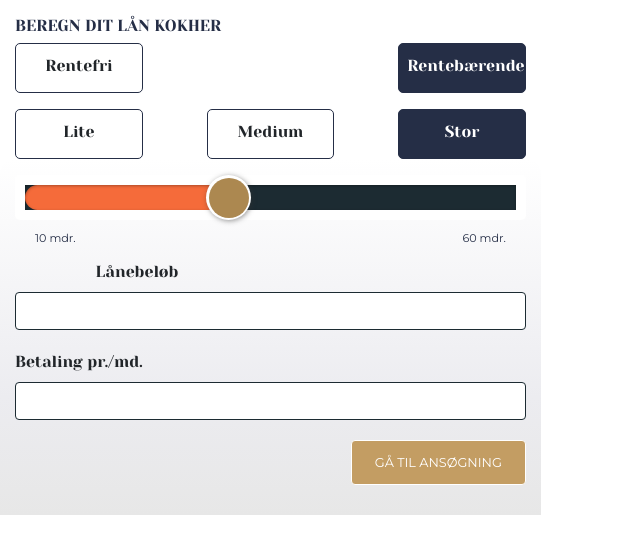
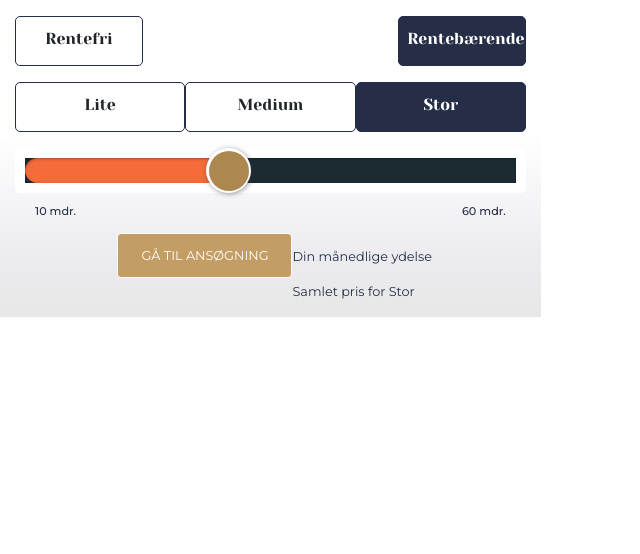
Before and after one commit to tpobro/tpobro, a website built with Parcel: page src/index.html in a window 1280 px wide. Shown: the whole page, without its empty margins (0-640 px from the left). Built offline with nearby package versions, Linux system fonts and the light colour scheme.

Commit message:
text insert

```diff
--- a/src/index.html
+++ b/src/index.html
@@ -1,55 +1,54 @@
 <!DOCTYPE html>
 <html lang="en">
+
 <head>
     <meta charset="UTF-8">
     <meta http-equiv="X-UA-Compatible" content="IE=edge">
     <meta name="viewport" content="width=device-width, initial-scale=1.0">
-    <title>Document</title>
-    <link rel="stylesheet" href="https://cdn.jsdelivr.net/npm/bootstrap@4.0.0/dist/css/bootstrap.min.css" integrity="sha384-Gn5384xqQ1aoWXA+058RXPxPg6fy4IWvTNh0E263XmFcJlSAwiGgFAW/dAiS6JXm" crossorigin="anonymous">
+    <title>Slider UI</title>
+    <link rel="stylesheet" href="https://cdn.jsdelivr.net/npm/bootstrap@4.0.0/dist/css/bootstrap.min.css"
+        integrity="sha384-Gn5384xqQ1aoWXA+058RXPxPg6fy4IWvTNh0E263XmFcJlSAwiGgFAW/dAiS6JXm" crossorigin="anonymous">
     <link rel="stylesheet" href="scss/main.scss">
 </head>
+
 <body>
 
     <div id="sliderWrapper">
         <hr>
-
-
         <div class="whiteBg row col-12 col-md-10">
             <!-- SLIDERS START -->
             <div class="container">
-            <h2>beregn dit lån kokher</h2>
-            <div id="productSelector" class="d-flex justify-content-between multiChoiceBtn btn-group-sm btn-group-toggle"
+                <!-- <h2>beregn dit lån kokher</h2> -->
+                <div id="productSelector"
+                    class="d-flex justify-content-between multiChoiceBtn btn-group-sm btn-group-toggle"
                     data-toggle="buttons">
-            <label class="col-2 col-md-3 btn radioBtns float-right">
+                    <label class="col-3 col-md-3 btn radioBtns float-right">
                         <input type="radio" class="productValue" value="0" name="options">Rentefri
                     </label>
-
-            <label class="col-2 col-md-3 btn radioBtns active">
+                    <label class="col-3 col-md-3 btn radioBtns active">
                         <input type="radio" class="productValue" value="1" name="options">Rentebærende
                     </label>
 
                 </div>
                 <hr>
-            <div id="productAmountSelector" class="d-flex justify-content-between multiChoiceBtn btn-group-sm btn-group-toggle"
+                <div id="productAmountSelector"
+                    class="d-flex justify-content-between multiChoiceBtn btn-group-sm btn-group-toggle"
                     data-toggle="buttons">
-                <label class="col-2 col-md-3 btn radioBtns">
-                    <input type="radio" class="productValue" value="30000" name="options">Lite
+                    <label class="col-3 col-md-4 btn radioBtns">
+                        <input type="radio" class="productValue" value="30000" name="Lite">Lite
                     </label>
 
-                <label class="col-2 col-md-3 btn radioBtns">
-                    <input type="radio" class="productValue" value="38000" name="options">Medium
+                    <label class="col-3 col-md-4 btn radioBtns">
+                        <input type="radio" class="productValue" value="38000" name="Medium">Medium
                     </label>
 
-                <label class="col-2 col-md-3 btn radioBtns active">
-                    <input type="radio" class="productValue" value="48000" name="options">Stor
+                    <label class="col-3 col-md-4 btn radioBtns active">
+                        <input type="radio" class="productValue" value="48000" name="Stor">Stor
                     </label>
-
                 </div>
-
             </div>
             <div class="calculationSlider col-12">
                 <hr>
-
                 <input class="durationSlider" type="range" value="30" step="10" min="10" max="60">
                 <div class="loanDurationTextLeft innerSliderText float-left">
                     <p>10 mdr.</p>
@@ -57,100 +56,44 @@
                 <div class="loanDurationTextRight innerSliderText float-right">
                     <p>60 mdr.</p>
                 </div>
-
                 <div class="dividerLarge"></div>
-              <label for="" class="loanHeader">Lånebeløb</label>
-              <input type="text" class="loanAmount form-control" readonly>
-              <label for="" class="totalMonthlyAmount">Betaling pr./md.</label>
-              <input type="text" class="totalMonthlyAmount form-control" readonly>
-              <button type="button" class="btn btn-primary submitBtn">Gå til ansøgning</button>
-              <div class="divider"></div>
-              <label for="samlelaanLabel" class="loanDetails dynamicDisclaimer formWrapper"></label>
-              <div class="divider d-none d-sm-block"></div>
+                <div class="float-right">
+                    <div class="monthlyPaymentWrapper">
+                        <p>Din månedlige ydelse</p>
+                        <h2 class="monthlyPayment"></h2>
+                    </div>
+                    <div class="loanAmountWrapper">
+                        <p class="productNameText"></p>
+                        <h2 class="productPrice"></h2>
+                    </div>
+                </div> <div class="row"></div>
 
 
 
+                <button type="button" class="btn btn-primary submitBtn">Gå til ansøgning</button>
 
-            <!-- <div class="col-12 col-sm-4 sliderLoanInfo">
-                <div class="d-none d-sm-block">
-                <div class="dividerLarge"></div>
-                <label for="" class="loanHeader">Lånebeløb</label>
-                <input type="text" class="loanAmount form-control" readonly>
-                <label for="" class="loanHeader">Lånets løbetid</label>
-                <input type="text" class="loanDuration form-control" readonly>
-                <label for="" class="loanHeader">Betaling pr./md.</label>
-                <input type="text" class="totalMonthlyAmount form-control" readonly>
+                <div class="divider d-none d-sm-block"></div>
+                <label class="loanDetails dynamicDisclaimer formWrapper"></label>
+
         </div>
 
-            </div> -->
 
-            <!-- SLIDERS END  -->
+                <div class="divider d-none d-sm-block"></div>
+            </div>
 
-             <!-- MOBILE  -->
-             <!-- <div class="sliderLoanInfoMobile d-block d-sm-none">
-              <div class="row">
-              <div class="col-4">
-                <label for="" class="loanHeader">Lånets løbetid</label>
-                <input type="text" class="loanDuration form-control" readonly>
-                </div>
-                <div class="col-4">
-                <label for="" class="loanHeader">Betaling pr./md.</label>
-                <input type="text" class="totalMonthlyAmount form-control" readonly>
         </div>
     </div>
-            </div> -->
-
-             <!-- MOBILE -->
-          <!-- <div class="d-block d-sm-none loanInfoMobile">
-            <div class="loanInfo row">
-
-            <p class="col-7 loanInfoStatic">Variabel debitorrente:</p>
-            <p class="col-5 dynamicText interest">3494</p>
-
-            <p class="col-7 loanInfoStatic">ÅOP:</p>
-            <p class="col-5 dynamicText yearlyInterest">3494</p>
-
-            <p class="col-7 loanInfoStatic">Samlet tilbagebetaling:</p>
-            <p class="col-5 dynamicText totalPayback">3494</p>
-
-            <p class="col-7 loanInfoStatic">Samlede kreditomk.: </p>
-            <p class="col-5 dynamicText totalCreditCost">3494</p>
-          </div>
-        </div> -->
-
-
-
-
-
-
-
-
-
-
-        <!--  DESKTOP -->
-           <!-- <div class="d-none d-sm-block">
-          <div class="loanInfo row">
-
-            <p class="col-7 loanInfoStatic">Variabel debitorrente:</p>
-            <p class="col-5 dynamicText interest">3494</p>
-
-            <p class="col-7 loanInfoStatic">ÅOP:</p>
-            <p class="col-5 dynamicText yearlyInterest">3494</p>
-
-            <p class="col-7 loanInfoStatic">Samlet tilbagebetaling:</p>
-            <p class="col-5 dynamicText totalPayback">3494</p>
-
-            <p class="col-7 loanInfoStatic">Samlede kreditomk.: </p>
-            <p class="col-5 dynamicText totalCreditCost">3494</p>
-          </div>
-        </div> -->
-          </div>
-        </div>
-  </div>
-  <script src="https://code.jquery.com/jquery-3.2.1.slim.min.js" integrity="sha384-KJ3o2DKtIkvYIK3UENzmM7KCkRr/rE9/Qpg6aAZGJwFDMVNA/GpGFF93hXpG5KkN" crossorigin="anonymous"></script>
-  <script src="https://cdn.jsdelivr.net/npm/popper.js@1.12.9/dist/umd/popper.min.js" integrity="sha384-ApNbgh9B+Y1QKtv3Rn7W3mgPxhU9K/ScQsAP7hUibX39j7fakFPskvXusvfa0b4Q" crossorigin="anonymous"></script>
-  <script src="https://cdn.jsdelivr.net/npm/bootstrap@4.0.0/dist/js/bootstrap.min.js" integrity="sha384-JZR6Spejh4U02d8jOt6vLEHfe/JQGiRRSQQxSfFWpi1MquVdAyjUar5+76PVCmYl" crossorigin="anonymous"></script>
+    <script src="https://code.jquery.com/jquery-3.2.1.slim.min.js"
+        integrity="sha384-KJ3o2DKtIkvYIK3UENzmM7KCkRr/rE9/Qpg6aAZGJwFDMVNA/GpGFF93hXpG5KkN"
+        crossorigin="anonymous"></script>
+    <script src="https://cdn.jsdelivr.net/npm/popper.js@1.12.9/dist/umd/popper.min.js"
+        integrity="sha384-ApNbgh9B+Y1QKtv3Rn7W3mgPxhU9K/ScQsAP7hUibX39j7fakFPskvXusvfa0b4Q"
+        crossorigin="anonymous"></script>
+    <script src="https://cdn.jsdelivr.net/npm/bootstrap@4.0.0/dist/js/bootstrap.min.js"
+        integrity="sha384-JZR6Spejh4U02d8jOt6vLEHfe/JQGiRRSQQxSfFWpi1MquVdAyjUar5+76PVCmYl"
+        crossorigin="anonymous"></script>
     <script type='module' src='script/main.js'></script>
 
 </body>
+
 </html>
--- a/src/script/main.js
+++ b/src/script/main.js
@@ -1,5 +1,5 @@
 import 'popper.js';
-import  'bootstrap';
+import 'bootstrap';
 import '../script/calculation.js';
 import '../script/rangeslider.js';
 import '../scss/rangeslider.css';
@@ -11,35 +11,43 @@ window.$ = $;
 
 
 var productType = $('#productSelector .radioBtns.active .productValue').val();
-
-$('#productSelector .radioBtns').click(function(){
-    setTimeout(function() {
+$('#productSelector .radioBtns').click(function () {
+    setTimeout(function () {
 
         productType = $('#productSelector .radioBtns.active .productValue').val();
-        if(productType == 0){
+        if (productType == 0) {
             trimDuration(10, 60, 10);
         }
 
-        if(productType == 1){
+        if (productType == 1) {
             trimDuration(36, 72, 12);
         }
-    console.log('prodcuctType' ,productType);
+
         calculateLoanContent(prodcuctPrice, $('.durationSlider').val(), productType);
-    },50);
+    }, 50);
 })
 
 
 var prodcuctPrice = $('#productAmountSelector .radioBtns.active .productValue').val();
-$('#productAmountSelector .radioBtns').click(function(){
-    setTimeout(function() {
+
+    var productName = $("#productAmountSelector .radioBtns.active .productValue").attr("name");
+$('.loanAmountWrapper .productNameText').html('Samlet pris for '+ productName);
+
+$('#productAmountSelector .radioBtns').click(function () {
+    setTimeout(function () {
+        var productName = $("#productAmountSelector .radioBtns.active .productValue").attr("name");
+
+       // productName = $('#productAmountSelector .radioBtns.active .productValue');
+        console.log('prodcuctType ::: ', productName);
+        $('.loanAmountWrapper .productNameText').html('Samlet pris for '+ productName);
         prodcuctPrice = $('#productAmountSelector .radioBtns.active .productValue').val();
         calculateLoanContent(prodcuctPrice, $('.durationSlider').val(), productType);
-    },50);
+    }, 50);
 })
 
 
 
-setTimeout(function() {
+setTimeout(function () {
 
 
 
@@ -101,9 +109,9 @@ var isMobile = {
     }
 }
 
-if(isMobile.any()){
-   $( ".sliderLoanInfoMobile" ).insertBefore( ".calculationSlider" );
-   $( ".loanInfoMobile" ).insertBefore( ".calculationSlider" );
+if (isMobile.any()) {
+    $(".sliderLoanInfoMobile").insertBefore(".calculationSlider");
+    $(".loanInfoMobile").insertBefore(".calculationSlider");
 
 
 }
@@ -113,7 +121,6 @@ if(isMobile.any()){
 function trimDuration(mixRange, maxRange, interval) {
 
     var getCurrentDuration = $('.durationSlider').val();
-
 
     if (getCurrentDuration > maxRange) {
         getCurrentDuration = maxRange;
@@ -132,16 +139,7 @@ function trimDuration(mixRange, maxRange, interval) {
         $r.attr(attributes);
         $r.val(value).change();
         $r.rangeslider('update', true);
-
-       // update output value
-       // output.textContent = value;
     });
-    $('.loanDurationTextLeft').html(mixRange+' mdr.');
-    $('.loanDurationTextRight').html(maxRange+' mdr.');
-
-    // for (var i = 24; i <= maxRange; i += 6) {
-    //    $('.durationSelector').append(" <option value='" + i + "'>" + i + " mdr. " + " </option>");
-    //    $('.durationSelector').val(getCurrentDuration);
-    // }
-
+    $('.loanDurationTextLeft').html(mixRange + ' mdr.');
+    $('.loanDurationTextRight').html(maxRange + ' mdr.');
 }
--- a/src/scss/main.scss
+++ b/src/scss/main.scss
@@ -1,4 +1,4 @@
-@import url('https://fonts.googleapis.com/css2?family=Montserrat&family=Yeseva+One&display=swap');
+@import url('https://fonts.googleapis.com/css2?family=Montserrat:wght@400;500;700&family=Yeseva+One&display=swap');
 @import '../scss/rangeslider.css';
 
 
@@ -75,7 +75,7 @@ p {
 
 .divider {
     content: ' ';
-    height:20px;
+    height:20px !important;
 }
 
 .dividerLarge {
@@ -311,11 +311,13 @@ color:$darkFont;
   margin-left: 20px;
 }
 
+
+
 .btn-primary {
   border-color: white !important;
   font-size: 0.8rem;
   height: 45px;
-  width:175px;
+  width:100%;
 }
 
 .btn-primary:focus, .btn-primary:active, .btn-primary.active, .open>.dropdown-toggle.btn-primary {
@@ -348,3 +350,36 @@ color:$darkFont;
     background-color: $darkFont !important;
     color:white;
 }
+
+.monthlyPaymentWrapper, .loanAmountWrapper {
+    display:flex;
+}
+
+.monthlyPaymentWrapper p{
+    font-family: $montserratFont;
+    font-size: 0.8em;
+   padding-top:14px;
+
+
+}
+.monthlyPaymentWrapper h2 {
+    font-size: 1.8em;
+    font-family: $montserratFont;
+   font-weight: 500;
+    padding-left: 10px;
+}
+
+.loanAmountWrapper p{
+    font-family: $montserratFont;
+    font-size: 0.8em;
+
+
+
+
+}
+.loanAmountWrapper h2 {
+    font-size: 0.8em;
+    font-family: $montserratFont;
+    padding-top:2px;
+    padding-left: 5px;
+}
```
Also changed, not shown: src/script/calculation.js (+17 -11 lines). Lines whose indentation alone changed are shown as unchanged.
